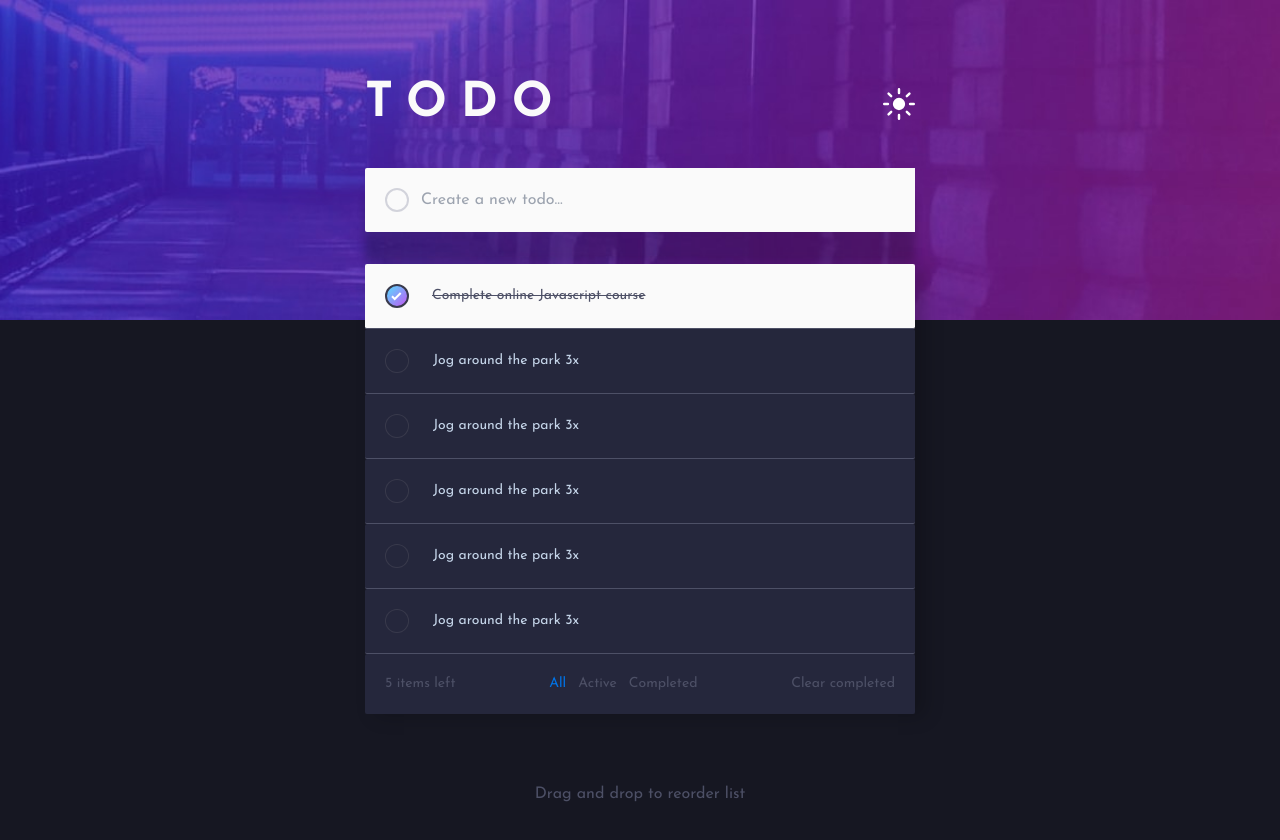
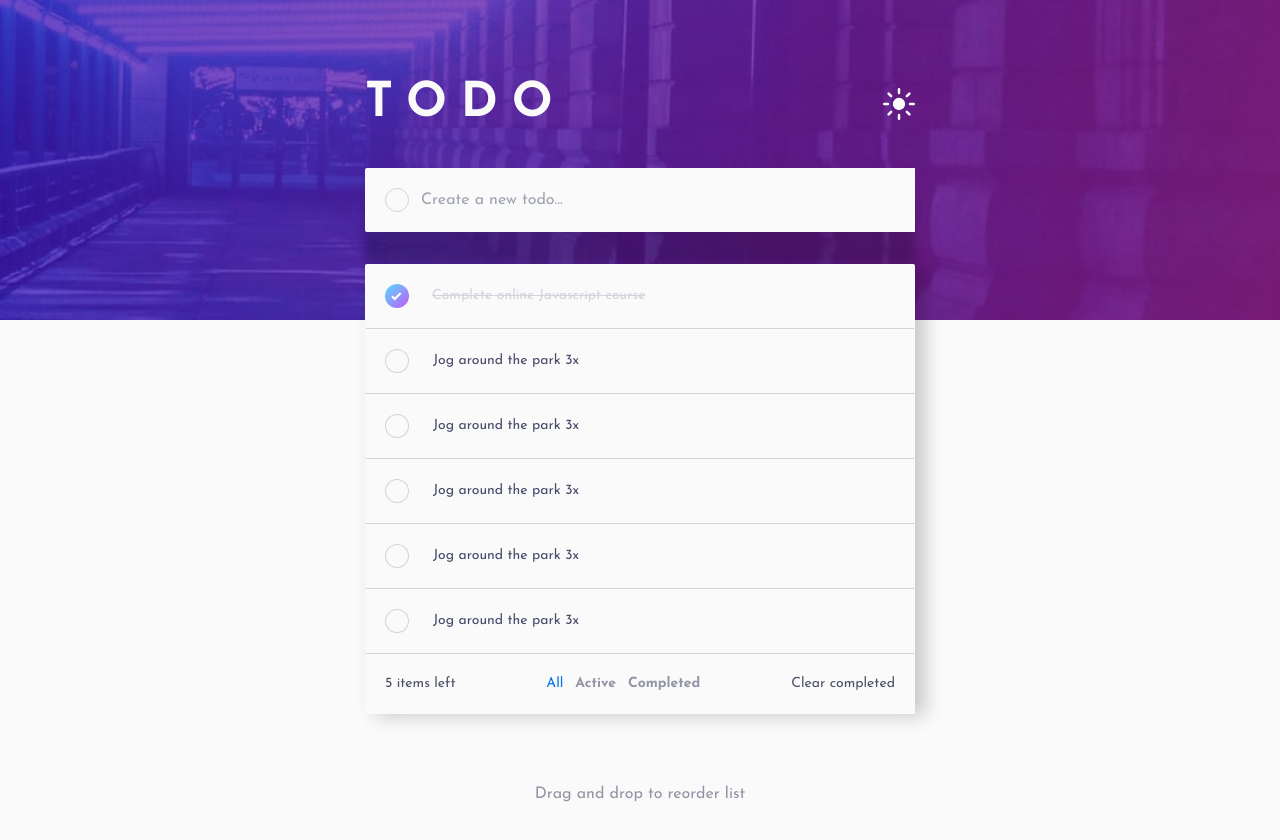
Before and after one commit to Mu-Solomon/todo-app, a Next.js app: page / in a window 1280 px wide. Built offline with nearby package versions, Linux system fonts and the light colour scheme.

Commit message:
Light mode

```diff
--- a/src/app/layout.js
+++ b/src/app/layout.js
@@ -9,7 +9,7 @@ export const metadata = {
 export default function RootLayout({ children }) {
   return (
     <html lang="en">
-      <body className="bg-[#161722]">{children}</body>
+      <body>{children}</body>
     </html>
   );
 }
--- a/src/app/page.js
+++ b/src/app/page.js
@@ -1,6 +1,22 @@
+"use client";
+
 import HomePage from "@/components/homePage";
 import Image from "next/image";
+import { useState } from "react";
 
 export default function Home() {
-  return <HomePage />;
+  const [theme, setTheme] = useState("light");
+  const changeTheme = () => {
+    if (theme == "dark") {
+      setTheme("light");
+    } else {
+      setTheme("dark");
+    }
+    console.log(theme);
+  };
+  return (
+    <body className={` ${theme == "dark" ? "bg-[#25273c]" : "bg-[#fafafa]"}`}>
+      <HomePage theme={theme} changeTheme={changeTheme} />
+    </body>
+  );
 }
--- a/src/components/homePage.jsx
+++ b/src/components/homePage.jsx
@@ -3,17 +3,7 @@
 import React, { useState } from "react";
 import Image from "next/image";
 
-const HomePage = () => {
-  const [theme, setTheme] = useState("light");
-
-  const changeTheme = () => {
-    if (theme == "dark") {
-      setTheme("light");
-    } else {
-      setTheme("dark");
-    }
-    console.log(theme);
-  };
+const HomePage = ({ theme, changeTheme }) => {
   return (
     <div
       id="container "
@@ -45,7 +35,7 @@ const HomePage = () => {
       >
         <span
           className={`min-w-6 h-6 border-2 border-[#393a4c] ${
-            theme == "dark" ? "border-2" : "border border-[#d2d3db]"
+            theme == "dark" ? "border-2" : "border-[1px] border-[#d2d3db]"
           } rounded-full ml-5 `}
         ></span>
         <input
@@ -54,25 +44,35 @@ const HomePage = () => {
           placeholder="Create a new todo..."
           className={` ${
             theme == "dark" ? "bg-[#25273c]" : "bg-[#fafafa]"
-          } py-3 sm:py-5 text-[#c4d4e8] w-full focus:border-transparent focus:outline-none`}
+          } py-3 sm:py-5 text-[#484b6a] w-full focus:border-transparent focus:outline-none`}
         />
       </div>
       <div id="todos" className="sm:w-[550px] sm:mt-5">
-        <ul>
+        <ul className="">
           <li className="group">
             <div
               className={`flex items-center justify-left ${
-                theme == "dark" ? "bg-[#25273c]" : "bg-[#fafafa]"
-              } bg-[#25273c] gap-3 mx-6 sm:mx-0 rounded-sm py-4  sm:py-5 border-b border-b-[#4d5066] `}
+                theme == "dark"
+                  ? "bg-[#25273c] border-b border-b-[#4d5066]"
+                  : "bg-[#fafafa] border-b border-b-[#d2d3db] "
+              } bg-[#25273c] gap-3 mx-6 sm:mx-0 rounded-sm py-4  sm:py-5 `}
             >
-              <span className="w-6 h-6 border-2 border-[#393a4c] rounded-full ml-5  bg-gradient-to-br from-[#57ddff] to-[#c058f3] hover:cursor-pointer"></span>
+              <span
+                className={`w-6 h-6 border-2  ${
+                  theme == "dark" ? "border-[#393a4c]" : "border-none"
+                } rounded-full ml-5  bg-gradient-to-br from-[#57ddff] to-[#c058f3] hover:cursor-pointer`}
+              ></span>
               <Image
                 src="/images/icon-check.svg"
                 width={11}
                 height={11}
                 className="absolute left-[50px] sm:left-[-30px] sm:relative"
               />
-              <p className="text-sm text-[#4d5066] line-through sm:ml-[-12px] hover:cursor-pointer">
+              <p
+                className={`text-sm  ${
+                  theme == "dark" ? "text-[#4d5066]" : "text-[#d2d3db]"
+                } line-through sm:ml-[-12px] hover:cursor-pointer`}
+              >
                 Complete online Javascript course
               </p>
               <Image
@@ -86,11 +86,29 @@ const HomePage = () => {
 
           {/* uncompleted */}
 
-          <li class="justify-left group mx-6 flex items-center gap-3 rounded-sm border-b border-b-[#4d5066] bg-[#25273c] py-4 sm:mx-0 sm:py-5">
-            <div class="gradient ml-5 flex h-6 w-6 items-center justify-center rounded-full bg-[#393a4c] from-[#57ddff] to-[#c058f3] hover:bg-gradient-to-br">
-              <span class="inner-gradient h-[22px] w-[22px] cursor-pointer rounded-full bg-[#25273c]"></span>
+          <li
+            class={`justify-left group mx-6 flex items-center gap-3 rounded-sm  ${
+              theme == "dark"
+                ? "bg-[#25273c] border-b border-b-[#4d5066]"
+                : "bg-[#fafafa] border-b-[1px] border-b-[#d2d3db]"
+            } py-4 sm:mx-0 sm:py-5`}
+          >
+            <div
+              class={`gradient ml-5 flex h-6 w-6 items-center justify-center rounded-full ${
+                theme == "dark" ? "bg-[#393a4c]" : "bg-[#d2d3db]"
+              }  from-[#57ddff] to-[#c058f3] hover:bg-gradient-to-br`}
+            >
+              <span
+                class={`inner-gradient h-[22px] w-[22px] cursor-pointer rounded-full ${
+                  theme == "dark" ? "bg-[#25273c]" : "bg-[#fafafa]"
+                }`}
+              ></span>
             </div>
-            <p class="text-sm text-[#c4d4e8] hover:cursor-pointer hover:text-[#c4d4e8] sm:w-[222px] sm:pl-3">
+            <p
+              class={`text-sm text-[#484b6a] hover:cursor-pointer hover:text-[#484b6a] sm:w-[222px] sm:pl-3 ${
+                theme == "dark" ? "text-[#484b6a]" : "text-[#484b6a]"
+              }`}
+            >
               Jog around the park 3x
             </p>
             <Image
@@ -100,12 +118,29 @@ const HomePage = () => {
               class="absolute right-10 sm:hidden hover:cursor-pointer group-hover:block sm:relative sm:right-[-210px]"
             />
           </li>
-
-          <li class="justify-left group mx-6 flex items-center gap-3 rounded-sm border-b border-b-[#4d5066] bg-[#25273c] py-4 sm:mx-0 sm:py-5">
-            <div class="gradient ml-5 flex h-6 w-6 items-center justify-center rounded-full bg-[#393a4c] from-[#57ddff] to-[#c058f3] hover:bg-gradient-to-br">
-              <span class="inner-gradient h-[22px] w-[22px] cursor-pointer rounded-full bg-[#25273c]"></span>
+          <li
+            class={`justify-left group mx-6 flex items-center gap-3 rounded-sm  ${
+              theme == "dark"
+                ? "bg-[#25273c] border-b border-b-[#4d5066]"
+                : "bg-[#fafafa] border-b border-b-[#d2d3db]"
+            } py-4 sm:mx-0 sm:py-5`}
+          >
+            <div
+              class={`gradient ml-5 flex h-6 w-6 items-center justify-center rounded-full ${
+                theme == "dark" ? "bg-[#393a4c]" : "bg-[#d2d3db]"
+              }  from-[#57ddff] to-[#c058f3] hover:bg-gradient-to-br`}
+            >
+              <span
+                class={`inner-gradient h-[22px] w-[22px] cursor-pointer rounded-full ${
+                  theme == "dark" ? "bg-[#25273c]" : "bg-[#fafafa]"
+                }`}
+              ></span>
             </div>
-            <p class="text-sm text-[#c4d4e8] hover:cursor-pointer hover:text-[#c4d4e8] sm:w-[222px] sm:pl-3">
+            <p
+              class={`text-sm text-[#484b6a] hover:cursor-pointer hover:text-[#484b6a] sm:w-[222px] sm:pl-3 ${
+                theme == "dark" ? "text-[#484b6a]" : "text-[#484b6a]"
+              }`}
+            >
               Jog around the park 3x
             </p>
             <Image
@@ -115,11 +150,29 @@ const HomePage = () => {
               class="absolute right-10 sm:hidden hover:cursor-pointer group-hover:block sm:relative sm:right-[-210px]"
             />
           </li>
-          <li class="justify-left group mx-6 flex items-center gap-3 rounded-sm border-b border-b-[#4d5066] bg-[#25273c] py-4 sm:mx-0 sm:py-5">
-            <div class="gradient ml-5 flex h-6 w-6 items-center justify-center rounded-full bg-[#393a4c] from-[#57ddff] to-[#c058f3] hover:bg-gradient-to-br">
-              <span class="inner-gradient h-[22px] w-[22px] cursor-pointer rounded-full bg-[#25273c]"></span>
+          <li
+            class={`justify-left group mx-6 flex items-center gap-3 rounded-sm  ${
+              theme == "dark"
+                ? "bg-[#25273c] border-b border-b-[#4d5066]"
+                : "bg-[#fafafa] border-b border-b-[#d2d3db]"
+            } py-4 sm:mx-0 sm:py-5`}
+          >
+            <div
+              class={`gradient ml-5 flex h-6 w-6 items-center justify-center rounded-full ${
+                theme == "dark" ? "bg-[#393a4c]" : "bg-[#d2d3db]"
+              }  from-[#57ddff] to-[#c058f3] hover:bg-gradient-to-br`}
+            >
+              <span
+                class={`inner-gradient h-[22px] w-[22px] cursor-pointer rounded-full ${
+                  theme == "dark" ? "bg-[#25273c]" : "bg-[#fafafa]"
+                }`}
+              ></span>
             </div>
-            <p class="text-sm text-[#c4d4e8] hover:cursor-pointer hover:text-[#c4d4e8] sm:w-[222px] sm:pl-3">
+            <p
+              class={`text-sm text-[#484b6a] hover:cursor-pointer hover:text-[#484b6a] sm:w-[222px] sm:pl-3 ${
+                theme == "dark" ? "text-[#484b6a]" : "text-[#484b6a]"
+              }`}
+            >
               Jog around the park 3x
             </p>
             <Image
@@ -129,11 +182,29 @@ const HomePage = () => {
               class="absolute right-10 sm:hidden hover:cursor-pointer group-hover:block sm:relative sm:right-[-210px]"
             />
           </li>
-          <li class="justify-left group mx-6 flex items-center gap-3 rounded-sm border-b border-b-[#4d5066] bg-[#25273c] py-4 sm:mx-0 sm:py-5">
-            <div class="gradient ml-5 flex h-6 w-6 items-center justify-center rounded-full bg-[#393a4c] from-[#57ddff] to-[#c058f3] hover:bg-gradient-to-br">
-              <span class="inner-gradient h-[22px] w-[22px] cursor-pointer rounded-full bg-[#25273c]"></span>
+          <li
+            class={`justify-left group mx-6 flex items-center gap-3 rounded-sm  ${
+              theme == "dark"
+                ? "bg-[#25273c] border-b border-b-[#4d5066]"
+                : "bg-[#fafafa] border-b border-b-[#d2d3db]"
+            } py-4 sm:mx-0 sm:py-5`}
+          >
+            <div
+              class={`gradient ml-5 flex h-6 w-6 items-center justify-center rounded-full ${
+                theme == "dark" ? "bg-[#393a4c]" : "bg-[#d2d3db]"
+              }  from-[#57ddff] to-[#c058f3] hover:bg-gradient-to-br`}
+            >
+              <span
+                class={`inner-gradient h-[22px] w-[22px] cursor-pointer rounded-full ${
+                  theme == "dark" ? "bg-[#25273c]" : "bg-[#fafafa]"
+                }`}
+              ></span>
             </div>
-            <p class="text-sm text-[#c4d4e8] hover:cursor-pointer hover:text-[#c4d4e8] sm:w-[222px] sm:pl-3">
+            <p
+              class={`text-sm text-[#484b6a] hover:cursor-pointer hover:text-[#484b6a] sm:w-[222px] sm:pl-3 ${
+                theme == "dark" ? "text-[#484b6a]" : "text-[#484b6a]"
+              }`}
+            >
               Jog around the park 3x
             </p>
             <Image
@@ -143,11 +214,29 @@ const HomePage = () => {
               class="absolute right-10 sm:hidden hover:cursor-pointer group-hover:block sm:relative sm:right-[-210px]"
             />
           </li>
-          <li class="justify-left group mx-6 flex items-center gap-3 rounded-sm border-b border-b-[#4d5066] bg-[#25273c] py-4 sm:mx-0 sm:py-5">
-            <div class="gradient ml-5 flex h-6 w-6 items-center justify-center rounded-full bg-[#393a4c] from-[#57ddff] to-[#c058f3] hover:bg-gradient-to-br">
-              <span class="inner-gradient h-[22px] w-[22px] cursor-pointer rounded-full bg-[#25273c]"></span>
+          <li
+            class={`justify-left group mx-6 flex items-center gap-3 rounded-sm  ${
+              theme == "dark"
+                ? "bg-[#25273c] border-b border-b-[#4d5066]"
+                : "bg-[#fafafa] border-b border-b-[#d2d3db]"
+            } py-4 sm:mx-0 sm:py-5`}
+          >
+            <div
+              class={`gradient ml-5 flex h-6 w-6 items-center justify-center rounded-full ${
+                theme == "dark" ? "bg-[#393a4c]" : "bg-[#d2d3db]"
+              }  from-[#57ddff] to-[#c058f3] hover:bg-gradient-to-br`}
+            >
+              <span
+                class={`inner-gradient h-[22px] w-[22px] cursor-pointer rounded-full ${
+                  theme == "dark" ? "bg-[#25273c]" : "bg-[#fafafa]"
+                }`}
+              ></span>
             </div>
-            <p class="text-sm text-[#c4d4e8] hover:cursor-pointer hover:text-[#c4d4e8] sm:w-[222px] sm:pl-3">
+            <p
+              class={`text-sm text-[#484b6a] hover:cursor-pointer hover:text-[#484b6a] sm:w-[222px] sm:pl-3 ${
+                theme == "dark" ? "text-[#484b6a]" : "text-[#484b6a]"
+              }`}
+            >
               Jog around the park 3x
             </p>
             <Image
@@ -159,36 +248,72 @@ const HomePage = () => {
           </li>
 
           <li>
-            <div className="flex items-center justify-between bg-[#25273c] gap-3 mx-6 sm:mx-0 rounded-sm py-4 sm:py-5 px-5 sm:border-b sm:border-b-[#4d5066] sm:hidden">
-              <p className="text-sm text-[#4d5066]">5 items left</p>
-              <p className="text-sm text-[#4d5066]">Clear completed</p>
+            <div
+              className={`flex items-center justify-between ${
+                theme == "dark" ? "bg-[#25273c]" : "bg-[#fafafa]"
+              } gap-3 mx-6 sm:mx-0 rounded-sm py-4 sm:py-5 px-5 sm:border-b sm:border-b-[#4d5066] sm:hidden`}
+            >
+              <p
+                className={`text-sm ${
+                  theme == "dark" ? "text-[#4d5066]" : "text-[#9394a5]"
+                }`}
+              >
+                5 items left
+              </p>
+              <p
+                className={`text-sm ${
+                  theme == "dark" ? "text-[#4d5066]" : "text-[#9394a5]"
+                }`}
+              >
+                Clear completed
+              </p>
             </div>
           </li>
         </ul>
         <div id="sort" className="mt-5  sm:mt-0">
-          <div className="flex items-center justify-center sm:justify-between bg-[#25273c] gap-3 mx-6 sm:mx-0 rounded-sm py-4 sm:py-5 px-5">
+          <div
+            className={`flex items-center justify-center sm:justify-between bg-[#25273c] ${
+              theme == "dark" ? "bg-[#25273c]" : "bg-[#fafafa]"
+            } gap-3 mx-6 sm:mx-0 rounded-sm py-4 sm:py-5 px-5`}
+          >
             <p className="text-sm text-[#4d5066] sm:block hidden">
               5 items left
             </p>
             <span className="flex sm:gap-3 gap-5">
-              <p className="text-sm text-[#0073e6] hover:text-[#c4d4e8] hover:cursor-pointer">
+              <p className="text-sm text-[#0073e6] hover:text-[#484b6a] hover:cursor-pointer">
                 All
               </p>
-              <p className="text-sm text-[#4d5066] hover:text-[#c4d4e8] hover:cursor-pointer">
+              <p
+                className={`text-sm  ${
+                  theme == "dark"
+                    ? "text-[#4d5066]"
+                    : "text-[#9394a5] font-bold"
+                } hover:text-[#484b6a] hover:cursor-pointer`}
+              >
                 Active
               </p>
-              <p className="text-sm text-[#4d5066] hover:text-[#c4d4e8] hover:cursor-pointer">
+              <p
+                className={`text-sm  ${
+                  theme == "dark"
+                    ? "text-[#4d5066]"
+                    : "text-[#9394a5] font-bold"
+                } hover:text-[#484b6a] hover:cursor-pointer`}
+              >
                 Completed
               </p>
             </span>
 
-            <p className="text-sm text-[#4d5066] sm:block hidden hover:text-[#c4d4e8] hover:cursor-pointer">
+            <p className="text-sm text-[#4d5066] sm:block hidden hover:text-[#484b6a] hover:cursor-pointer">
               Clear completed
             </p>
           </div>
         </div>
       </div>
-      <p className="text-center mt-5 sm:py-9 my-3 text-[#4d5066]">
+      <p
+        className={`text-center mt-5 sm:py-9 my-3  ${
+          theme == "dark" ? "text-[#4d5066]" : "text-[#9394a5]"
+        }`}
+      >
         Drag and drop to reorder list
       </p>
     </div>
```
